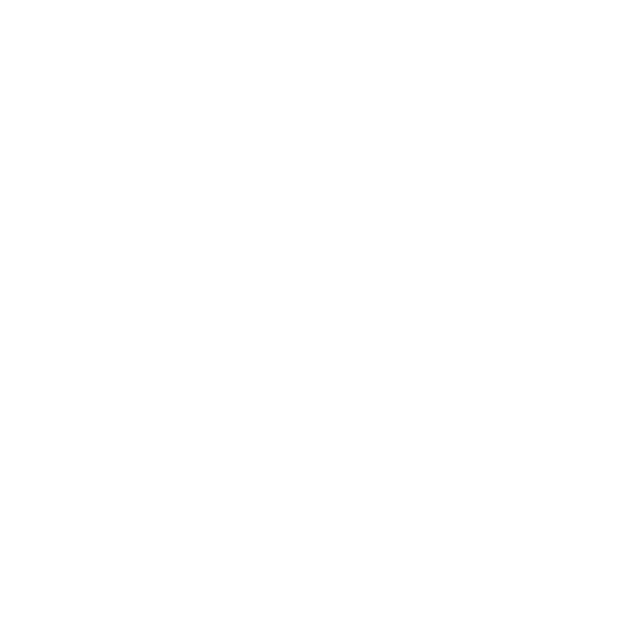
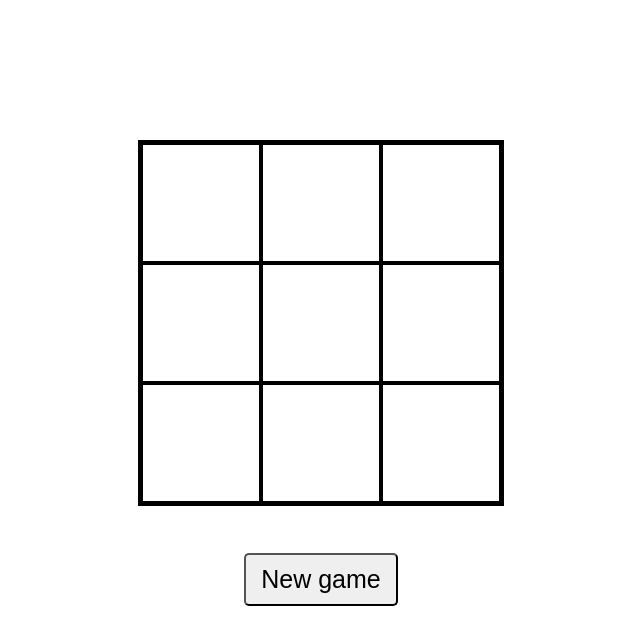
Before and after one commit to qalska/tic-tac-toe, a Vue app: page / in a window 1280 px wide. Shown: the top 644 px of the page, without its empty margins (319-959 px from the left). Built offline with nearby package versions, Linux system fonts and the light colour scheme.

Commit message:
создание gamefield

```diff
--- a/src/App.vue
+++ b/src/App.vue
@@ -1,13 +1,16 @@
 <template>
   <div id="app">
+    <game-field />
   </div>
 </template>
 
 <script>
+import GameField from '@/components/GameField.vue'
 
 export default {
   name: 'App',
   components: {
+    GameField
   }
 }
 </script>
--- /dev/null
+++ b/src/components/GameField.vue
@@ -0,0 +1,72 @@
+<template>
+  <div class="game">
+      <div class="game__result"></div>
+
+      <div class="game__field">
+        <div class="game__element"></div>
+        <div class="game__element"></div>
+        <div class="game__element"></div>
+        <div class="game__element"></div>
+        <div class="game__element"></div>
+        <div class="game__element"></div>
+        <div class="game__element"></div>
+        <div class="game__element"></div>
+        <div class="game__element"></div>
+      </div>
+
+      <button class="game__btn">New game</button>
+  </div>
+</template>
+
+<script>
+export default {
+
+}
+</script>
+
+<style lang="scss" scoped>
+    *{
+        box-sizing: border-box;
+    }
+    .game {
+        display: flex;
+        align-items: center;
+        justify-content: center;
+        flex-direction: column;
+
+        &__result{
+            color: green;
+            font-size: 35px;
+            font-weight: bolder;
+            margin-top: 20px;
+            height: 35px;
+        }
+
+        &__field{
+            width: 360px;
+            height: 360px;
+            display: flex;
+            flex-wrap: wrap;
+            outline: 3px solid black;
+            margin: 80px 0 50px 0;
+        }
+
+        &__element{
+            width: 120px;
+            height: 120px;
+            border: 2px solid black;
+            cursor: pointer;
+        }
+
+        &__btn{
+            padding: 10px 15px;
+            cursor: pointer;
+            border-radius: 5px;
+            font-size: 25px;
+        }
+    }
+
+    .active{
+        background: rgba(0, 0, 0, 0.3);
+    }
+</style>
```
